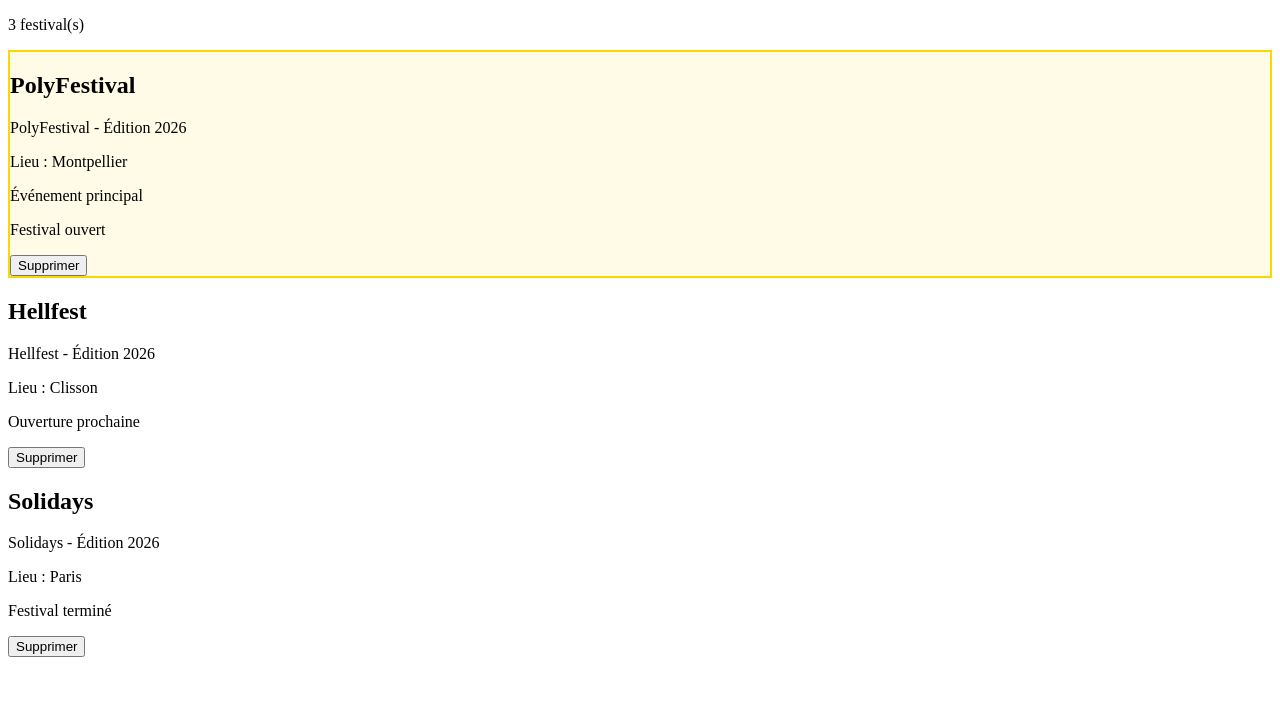
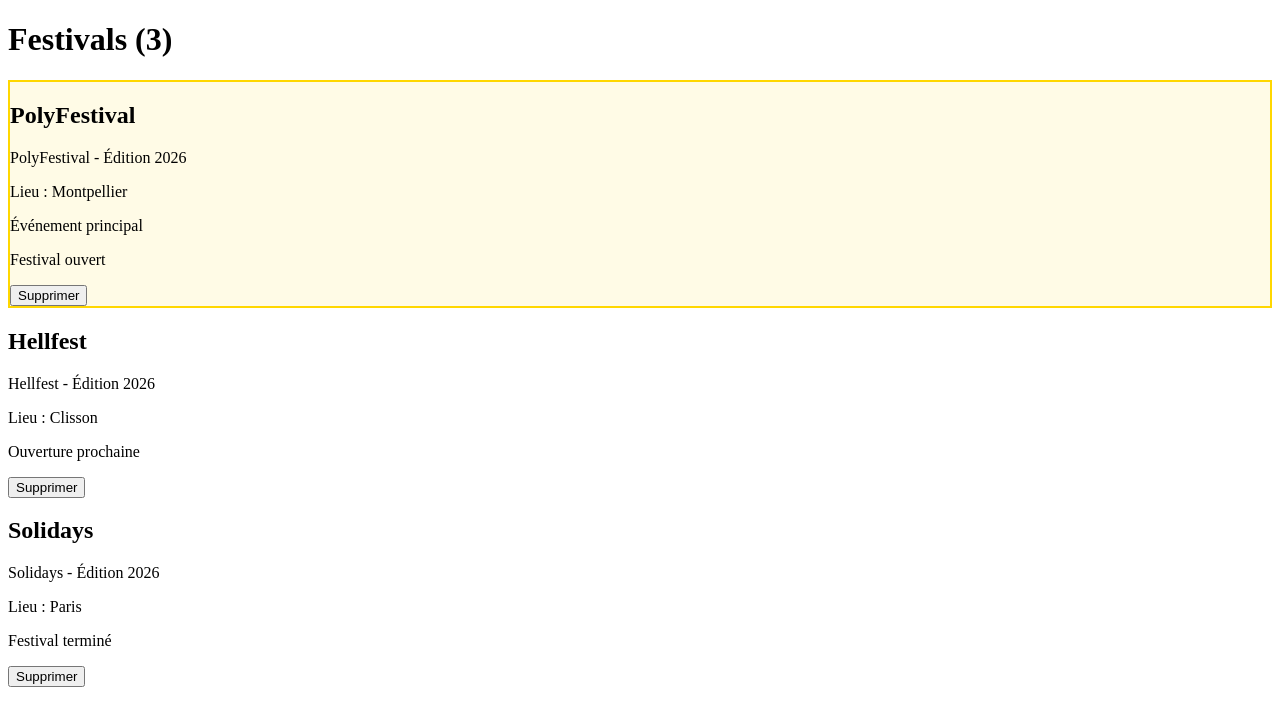
Before and after one commit to VltBlanc/AngularProject-, an Angular app: page / in a window 1280 px wide. Shown: the top 726 px of the page. Built offline with nearby package versions, Linux system fonts and the light colour scheme.

Commit message:
ajout d'un header, et centralise la collection festivals dans FestivalService

```diff
--- a/src/app/Festival/festival-list/festival-list.html
+++ b/src/app/Festival/festival-list/festival-list.html
@@ -1,6 +1,9 @@
-<p>{{ festivals().length }} festival(s)</p>
 <p role="status">{{ statusMessage() }}</p>
-@for (festival of festivals(); track festival.id) {
-  <app-festival-card-component [festival]="festival" (remove)="removeFestival($event)" />} @empty {
+
+@for (festival of service.festivals(); track festival.id) {
+  <app-festival-card-component
+    [festival]="festival"
+    (remove)="removeFestival($event)" />
+} @empty {
   <p>Aucun festival à afficher.</p>
 }
--- a/src/app/Festival/festival-list/festival-list.ts
+++ b/src/app/Festival/festival-list/festival-list.ts
@@ -1,7 +1,8 @@
-import { Component, signal, effect, computed } from '@angular/core';
-import { Festival } from '../festival';
+import { Component, inject, signal } from '@angular/core';
 import { FestivalCardComponent } from '../festival-card-component/festival-card-component';
+import { FestivalService
 
+ } from '../festival-service';
 @Component({
   imports: [FestivalCardComponent],
   selector: 'app-festival-list',
@@ -9,36 +10,17 @@
   templateUrl: './festival-list.html',
 })
 export class FestivalList {
-  festivals = signal<Festival[]>([
-    { id: 1, name: 'PolyFestival', location: 'Montpellier', year: 2026, status: 'open', featured: true },
-    { id: 2, name: 'Hellfest', location: 'Clisson', year: 2026, status: 'planned', featured: false },
-    { id: 3, name: 'Solidays', location: 'Paris', year: 2026, status: 'closed', featured: false },
-  ]);
+  readonly service = inject(FestivalService);
+  readonly statusMessage = signal('');
 
-  nextEdition(id: number): void {
-    this.festivals.update(list =>
-      list.map(f => {
-        if (f.id === id) {
-          return { ...f, year: f.year + 1 };
-        }
-        return f;
-      })
-    );
-  }
-
-  constructor(){
-    effect(() => { console.log("L'édition courante est :", this.festivals())
-    });
-  }
-
-  readonly statusMessage = signal('');
-  removeFestival(id: number) {
-    const removed = this.festivals().find(f => f.id === id);
-
-    this.festivals.update(list => list.filter(f => f.id !== id));
-
-    if (removed) {
+  removeFestival(id: number): void {
+    const removed = this.service.findById(id);
+    if (this.service.remove(id) && removed) {
       this.statusMessage.set(`${removed.name} a été supprimé.`);
     }
   }
+
+  nextEdition(id: number): void {
+    this.service.nextEdition(id);
+  }
 }
--- /dev/null
+++ b/src/app/Festival/festival-service.ts
@@ -0,0 +1,38 @@
+import { Service, signal, computed, effect } from '@angular/core';
+import { Festival } from './festival';
+
+@Service()
+export class FestivalService {
+  private readonly _festivals = signal<Festival[]>([
+    { id: 1, name: 'PolyFestival', location: 'Montpellier', year: 2026, status: 'open', featured: true },
+    { id: 2, name: 'Hellfest', location: 'Clisson', year: 2026, status: 'planned', featured: false },
+    { id: 3, name: 'Solidays', location: 'Paris', year: 2026, status: 'closed', featured: false },
+  ]);
+
+  readonly festivals = this._festivals.asReadonly();
+  readonly festivalCount = computed(() => this._festivals().length);
+
+  constructor() {
+    effect(() => {
+      console.log("Les festivals sont :", this._festivals());
+    });
+  }
+
+  findById(id: number): Festival | undefined {
+    return this._festivals().find(f => f.id === id);
+  }
+
+  remove(id: number): boolean {
+    if (!this.findById(id)) return false;
+    this._festivals.update(list => list.filter(f => f.id !== id));
+    return true;
+  }
+
+  nextEdition(id: number): boolean {
+    if (!this.findById(id)) return false;
+    this._festivals.update(list =>
+      list.map(f => (f.id === id ? { ...f, year: f.year + 1 } : f))
+    );
+    return true;
+  }
+}
--- /dev/null
+++ b/src/app/Festival/header/header.html
@@ -0,0 +1,3 @@
+<header>
+    <h1>Festivals ({{ service.festivalCount() }})</h1>
+</header>
--- /dev/null
+++ b/src/app/Festival/header/header.ts
@@ -0,0 +1,12 @@
+import { Component, inject } from '@angular/core';
+import { FestivalService } from '../festival-service';
+@Component({
+  imports: [],
+  selector: 'app-header',
+  styleUrl: './header.css',
+  templateUrl: './header.html',
+})
+export class Header {
+  readonly service = inject(FestivalService);
+
+}
--- a/src/app/app.html
+++ b/src/app/app.html
@@ -1 +1,2 @@
-<app-festival-list></app-festival-list >
+<app-header />
+<app-festival-list />
--- a/src/app/app.ts
+++ b/src/app/app.ts
@@ -1,8 +1,9 @@
 import { Component, signal } from '@angular/core';
 import { FestivalList } from './Festival/festival-list/festival-list';
+import { Header } from './Festival/header/header';
 
 @Component({
-  imports: [FestivalList],
+  imports: [FestivalList, Header],
   selector: 'app-root',
   styleUrl: './app.css',
   templateUrl: './app.html',
```
Also changed, not shown: src/app/Festival/header/header.css (added), 2 other files (tests, documents, lock files or other folders).
